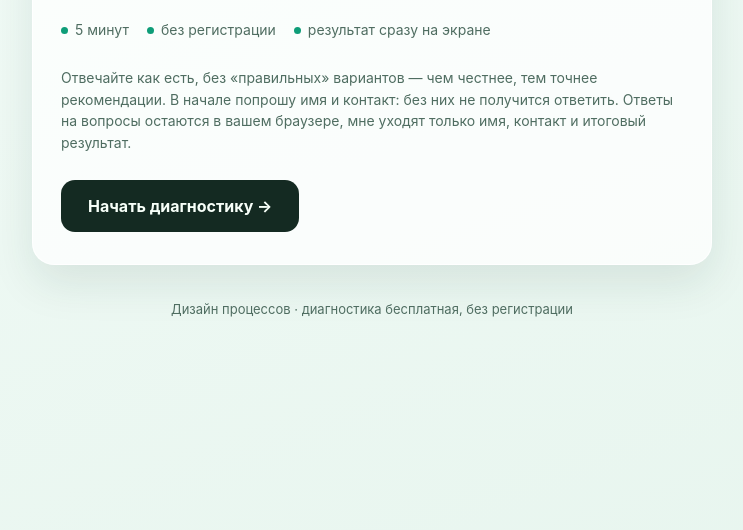
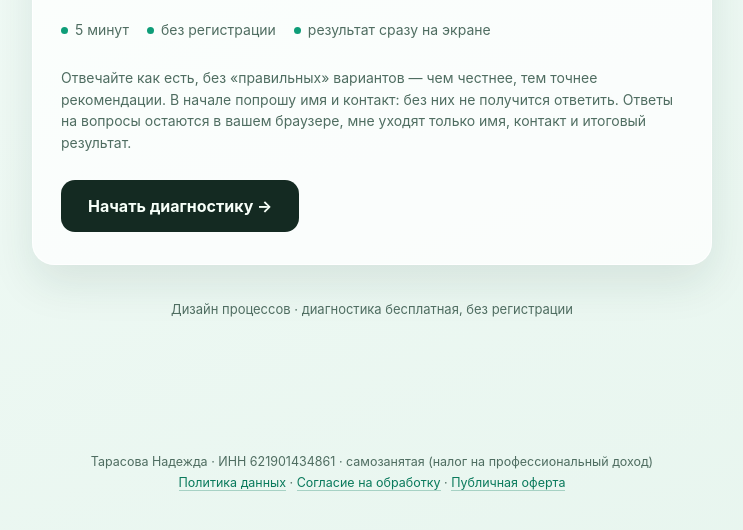
Before and after one commit to beioyacofta-svg/design-processov-site, a plain HTML site: page kompas/index.html in a window 1280 px wide. Shown: the part 236-766 px from the top of the page, without its empty margins (268-1011 px from the left). Drawn offline with Linux system fonts and the light colour scheme.

Commit message:
Компас: юридический подвал с ИНН и ссылками

```diff
--- a/kompas/index.html
+++ b/kompas/index.html
@@ -65,6 +65,9 @@ input[type=text]:focus,textarea:focus,select:focus{border-color:var(--accent);bo
 .note{font-size:13px;color:var(--ink-soft);margin-top:22px;padding-top:18px;border-top:1px solid rgba(20,42,34,.10)}
 footer{margin-top:34px;font-size:13px;color:var(--ink-soft);text-align:center}
 @media(max-width:560px){.card{padding:24px 20px;border-radius:18px}}
+.legal-footer{text-align:center;padding:26px 16px 44px;font-size:12.5px;
+  line-height:1.7;color:#4f6d61}
+.legal-footer a{color:#0a7a5c;text-decoration:none;border-bottom:1px solid rgba(10,122,92,.3)}
 </style>
 </head>
 <body>
@@ -462,5 +465,11 @@ function restart(){
 
 render();
 </script>
+<footer class="legal-footer">
+  Тарасова Надежда · ИНН 621901434861 · самозанятая (налог на профессиональный доход)<br>
+  <a href="/privacy/">Политика данных</a> ·
+  <a href="/consent/">Согласие на обработку</a> ·
+  <a href="/offer/">Публичная оферта</a>
+</footer>
 </body>
 </html>
```
